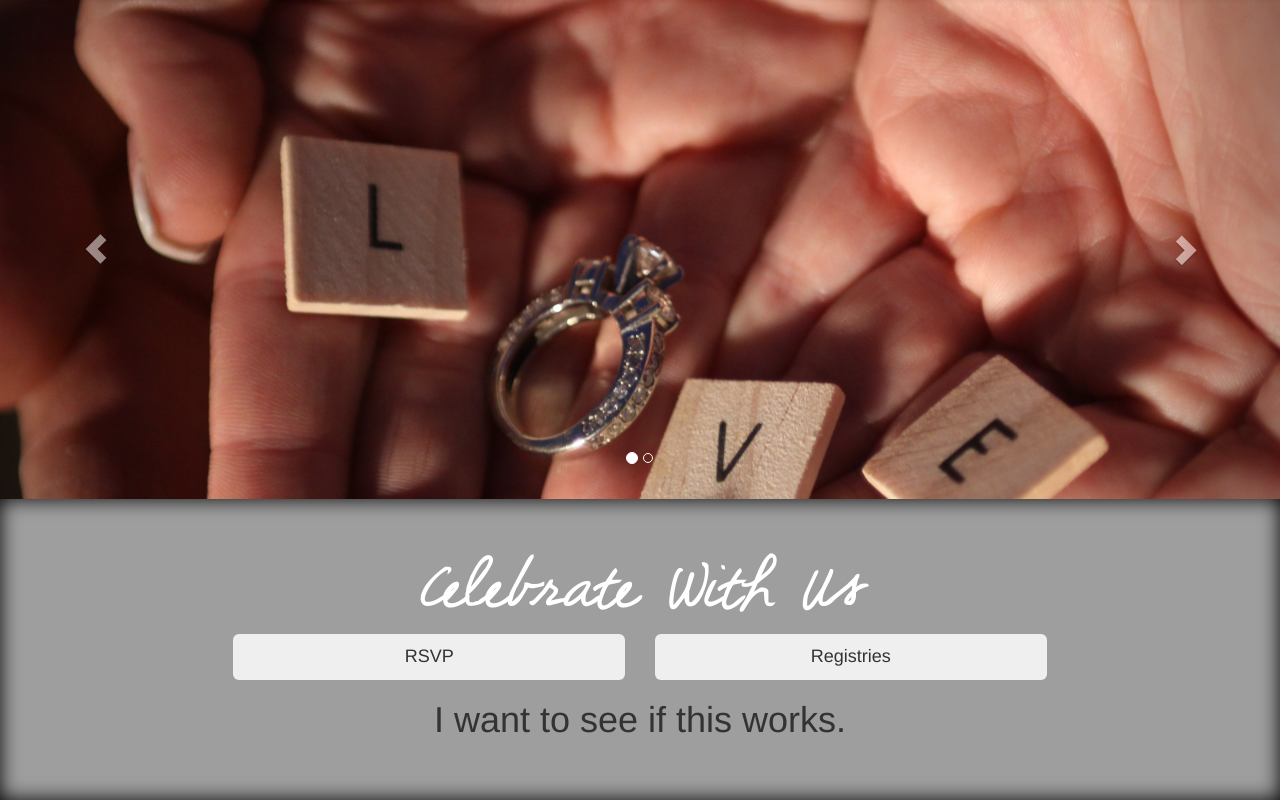
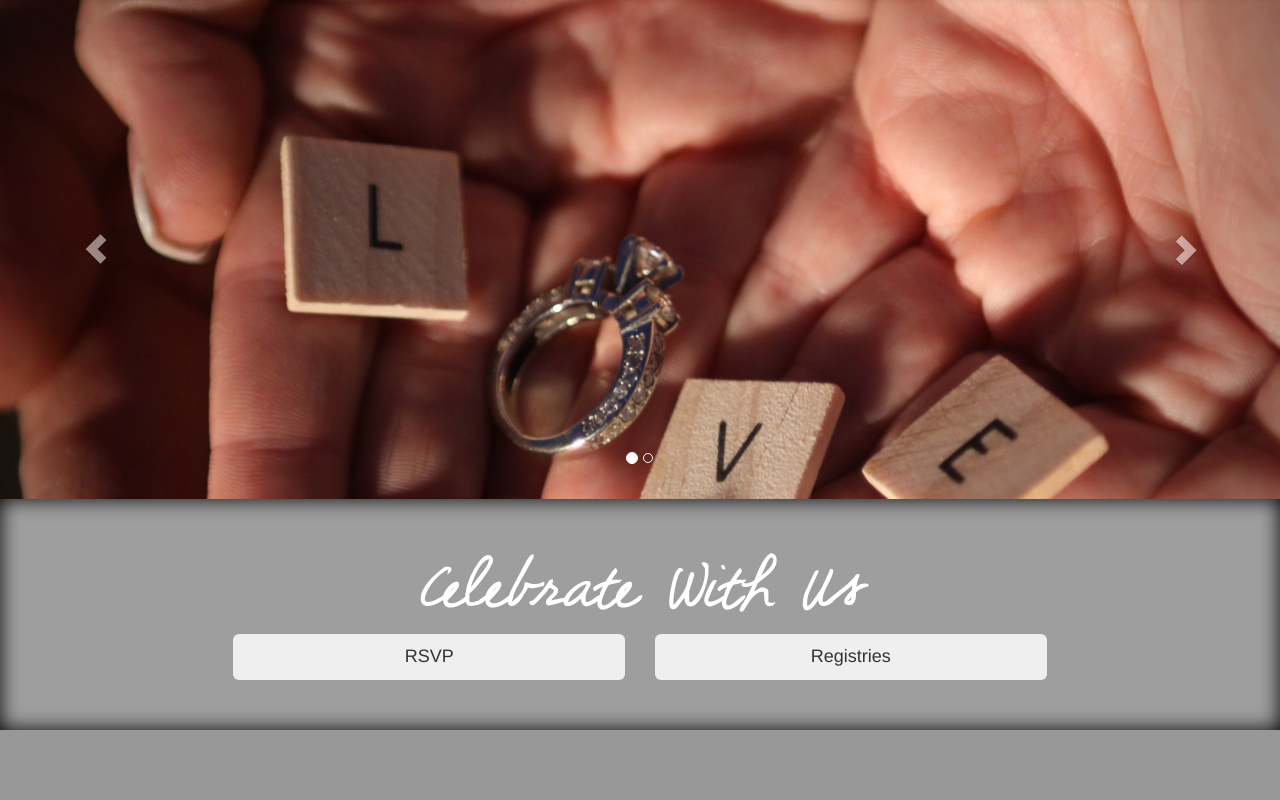
Before and after one commit to DogburnDesign/estheranddj, a PHP site: page /estheranddj/ in a window 1280 px wide. Shown: the part 72-872 px from the top of the page. After the commit the page ends 802 px from the top, so only its background shows below. Run offline with PHP 8.4, Linux system fonts and the light colour scheme; style sheets or scripts are compiled from the project's sources.

Commit message:
Removing the test change

```diff
--- a/index.php
+++ b/index.php
@@ -17,8 +17,6 @@
                 <div class="col-md-6"><button class="btn btn-lg btn-block">Registries</button></div>
             </div>
         </div>
-
-        <div class="col-md-12"><h1>I want to see if this works.</h1></div>
     </div>
 
 
```
